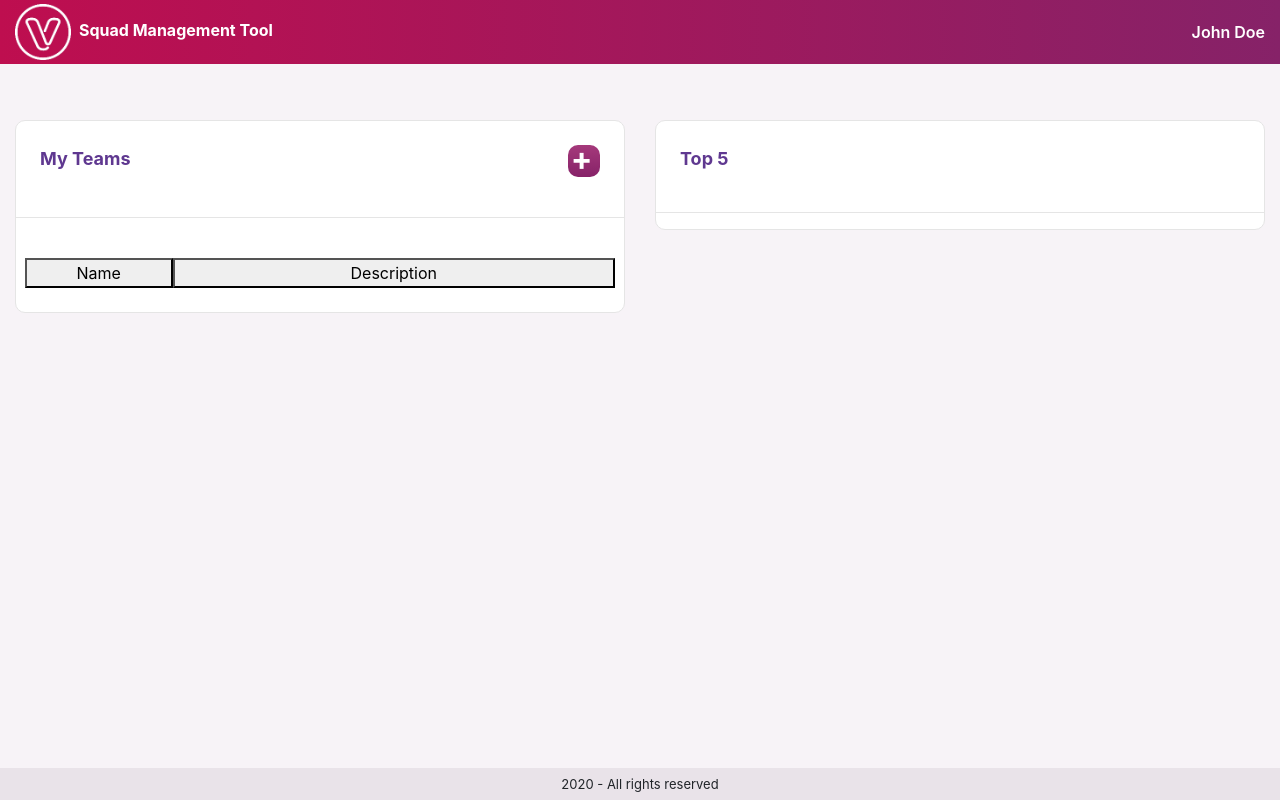
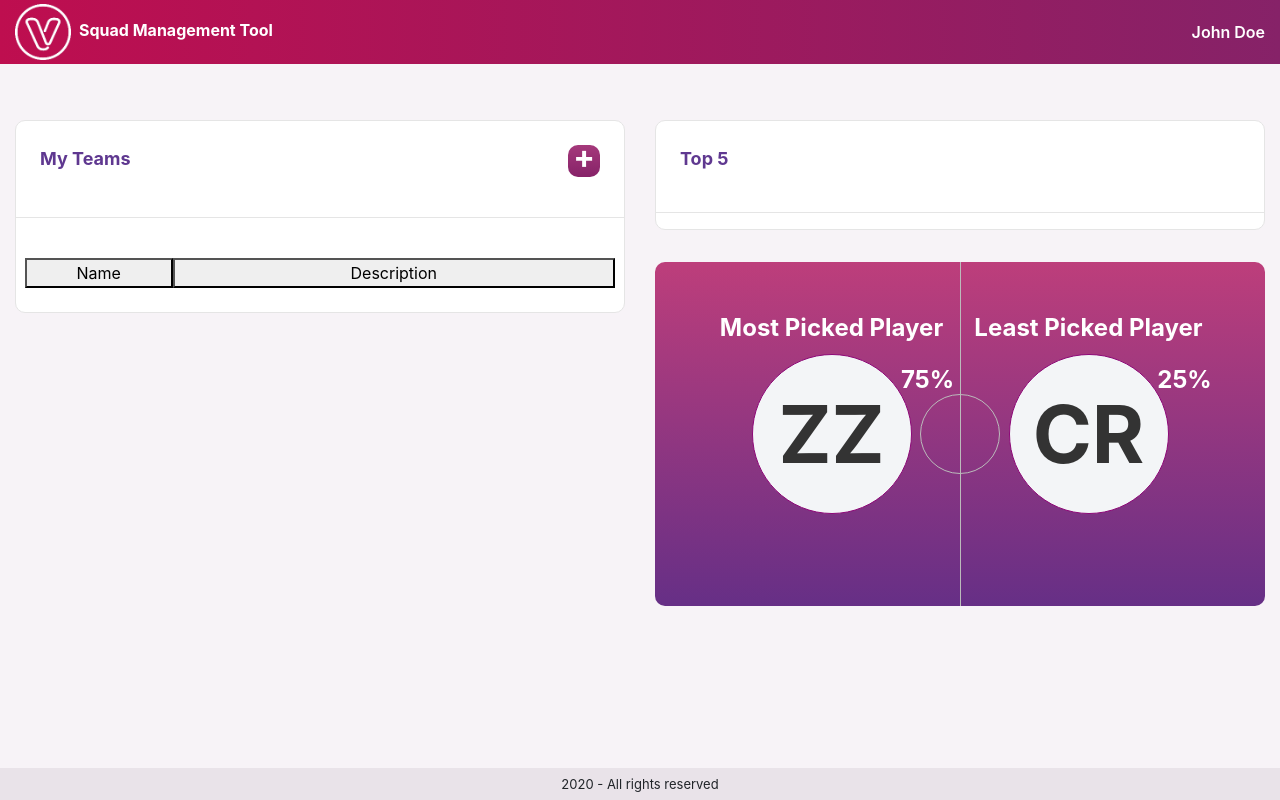
Before and after one commit to GiulianoBrito/Squad-Management-Tool, an Angular app: page / in a window 1280 px wide. Built offline with nearby package versions, Linux system fonts and the light colour scheme.

Commit message:
Least & Most Picked CSS

```diff
--- /dev/null
+++ b/src/app/models/player.ts
@@ -0,0 +1,6 @@
+export class Player{
+    public name: string = '';
+    public age: number = 0;
+    public nacionality: string = '';
+    public initials?: string;
+}
--- a/src/app/models/team.ts
+++ b/src/app/models/team.ts
@@ -1,7 +1,10 @@
+import { Player } from "./player";
+
 export class Team{
     public name: string = '';
     public website: string = '';
     public description: string = '';
     public isReal?: boolean;
     public tags: String[] = [];
+    public players: Player[] = [];
 }
--- a/src/app/team-edit/team-edit.component.ts
+++ b/src/app/team-edit/team-edit.component.ts
@@ -23,7 +23,6 @@ export class TeamEditComponent implements OnInit {
 
   ngOnInit(): void {
     this.team = this.teamService.getTeam();
-    this.team.isReal = undefined;
   }
 
   onSubmit(teamForm: NgForm): void {
@@ -64,7 +63,6 @@ export class TeamEditComponent implements OnInit {
 })
 export class UrlValidatorDirective implements Validator {
   validate(control: AbstractControl): { [key: string]: any } | null {
-    console.log('oi');
     let matcher = (control.value as String).match(
       /https?:\/\/(www\.)?[-a-zA-Z0-9@:%._\+~#=]{1,256}\.[a-zA-Z0-9()]{1,6}\b([-a-zA-Z0-9()@:%_\+.~#?&//=]*)/
     );
--- a/src/app/team-view/team-view.component.html
+++ b/src/app/team-view/team-view.component.html
@@ -1,42 +1,63 @@
-<div class='container-fluid'>
-    <div class='row pt-4'>
-        <div class='col-md'>
-            <div class='card-block'>
-                <div class='p-4 row'>
-                    <div class='block-title col-8'>
-                        My Teams
-                    </div>
-                    <div class='col-4'>
-                        <button (click)='newTeam()' class='float-right add-team-button default-button'>
-                            <span class='add-team-button-text'>+</span>
+<div class="container-fluid">
+  <div class="row pt-4">
+    <div class="col-md">
+      <div class="card-block">
+        <div class="p-4 row">
+          <div class="block-title col-8">My Teams</div>
+          <div class="col-4">
+            <button
+              (click)="newTeam()"
+              class="float-right add-team-button default-button"
+            >
+              <span class="add-team-button-text">+</span>
             </button>
           </div>
         </div>
-                <hr>
-                <div class='p-4'>
+        <hr />
+        <div class="p-4">
           <div class="row">
-                        <button (click)="sortName()" class="col-3">
-                            Name
-                        </button>
+            <button (click)="sortName()" class="col-3">Name</button>
             <button (click)="sortDescription()" class="col-9">
               Description
             </button>
           </div>
           <div *ngFor="let t of teamList">
-                        <app-team-box [team]="t" (teamRemoved)="removeTeam($event)"></app-team-box>
+            <app-team-box
+              [team]="t"
+              (teamRemoved)="removeTeam($event)"
+            ></app-team-box>
           </div>
         </div>
       </div>
     </div>
-        <div class='col-md'>
-            <div class='card-block'>
+    <div class="col-md">
+      <div class="card-block">
         <div class="p-4 row">
-                    <div class='block-title col'>
-                        Top 5
+          <div class="block-title col">Top 5</div>
         </div>
+        <hr />
       </div>
-                <hr>
+      <div class="card-block purple-card">
+        <div class="separator"></div>
+        <div class="ball">
+        </div>
+        <div class="p-5 row no-gutters">
+          <div class="col flex-column">
+            Most Picked Player
+            <div class="player-icon">ZZ</div>
+            <span style="position: relative; top: -10rem; left: 6rem">
+              75%
+            </span>
+          </div>
+          <div class="col flex-column">
+            Least Picked Player
+            <div class="player-icon">CR</div>
+            <span style="position: relative; top: -10rem; left: 6rem">
+              25%
+            </span>
           </div>
         </div>
       </div>
     </div>
+  </div>
+</div>
--- a/src/app/team-view/team-view.component.scss
+++ b/src/app/team-view/team-view.component.scss
@@ -4,7 +4,50 @@
 }
 .add-team-button-text{
     font-size: xx-large;
-    top: -0.7rem;
-    left: -0.2rem;
-    position: relative;
+    top: -0.75rem;
+    right: 1.25rem;
+    float:right;
+    position: absolute;
 }
+
+.card-block.purple-card{
+    background-image: linear-gradient(to bottom, #BD3E7B, #662F86);
+    color:#FFF;
+    font-size:x-large;
+    font-weight: bold;
+    text-align: center;
+    border: 0px;
+    position:relative;
+}
+
+.player-icon{
+    margin:0.5rem;
+    width:10rem;
+    height:10rem;
+    border: #8D0877 solid 1px;
+    border-radius: 50%;
+    align-self: center;
+    background-color: #F3F5F7;
+    overflow:hidden;
+    color: #333333;
+    font-size: 5rem;
+    justify-content: center;
+    display: flex;
+    flex-direction: column;
+}
+.separator{
+    height:100%;
+    border-left: solid 1px #bbb;
+    position:absolute;
+    left:50%;
+}
+.ball{
+    height:5rem;
+    width:5rem;
+    border: solid 1px #bbb;
+    position:absolute;
+    top:50%;
+    left:50%;
+    margin:-2.5rem 0 0 -2.5rem;
+    border-radius:50%;
+}
--- a/src/app/team-view/team-view.component.ts
+++ b/src/app/team-view/team-view.component.ts
@@ -1,6 +1,7 @@
 import { Component, OnInit } from '@angular/core';
 import { Router } from '@angular/router';
 import { Team } from '../models';
+import { Player } from '../models/player';
 import { TeamService } from '../team.service';
 
 @Component({
@@ -12,11 +13,17 @@ export class TeamViewComponent implements OnInit {
   public teamList!: Team[];
   private isSortedNameAsc: boolean = false;
   private isSortedDescriptionAsc: boolean = false;
+  public mostPickedPlayer!: Player;
+  public leastPickedPlayer!: Player;
+
   constructor(private router: Router, private teamService: TeamService) {
     this.teamList = teamService.getTeamList();
+    this.leastPickedPlayer = this.teamService.getLeastPickedPlayer();
+    this.mostPickedPlayer = this.teamService.getMostPickedPlayer();
   }
 
-  ngOnInit(): void {}
+  ngOnInit(): void {
+  }
 
   newTeam(): void {
     this.teamService.setTeam(new Team());
--- a/src/app/team.service.ts
+++ b/src/app/team.service.ts
@@ -1,5 +1,6 @@
 import { Injectable } from '@angular/core';
 import { Team } from './models';
+import { Player } from './models/player';
 
 @Injectable({
   providedIn: 'root'
@@ -7,6 +8,19 @@ import { Team } from './models';
 export class TeamService {
   private relevantTeam: Team = new Team();
   private teamList!: Team[];
+  private leastPickedPlayer: Player = {
+    "name":"Zinedini Zidane",
+    "age":23,
+    "initials": "ZZ",
+    "nacionality":"France"
+  };
+  private mostPickedPlayer: Player= {
+    "name":"Zinedini Zidane",
+    "age":23,
+    "initials": "ZZ",
+    "nacionality":"France"
+  };
+
   constructor() {
     this.teamList = JSON.parse(localStorage.getItem('teamList') || '[]');
    }
@@ -38,6 +52,14 @@ export class TeamService {
     this.saveState();
   }
 
+  getMostPickedPlayer():Player{
+    return this.mostPickedPlayer;
+  }
+
+  getLeastPickedPlayer():Player{
+    return this.leastPickedPlayer;
+  }
+
   public saveState(){
     localStorage.setItem('teamList',JSON.stringify(this.teamList));
   }
```
Lines whose indentation alone changed are shown as unchanged.
